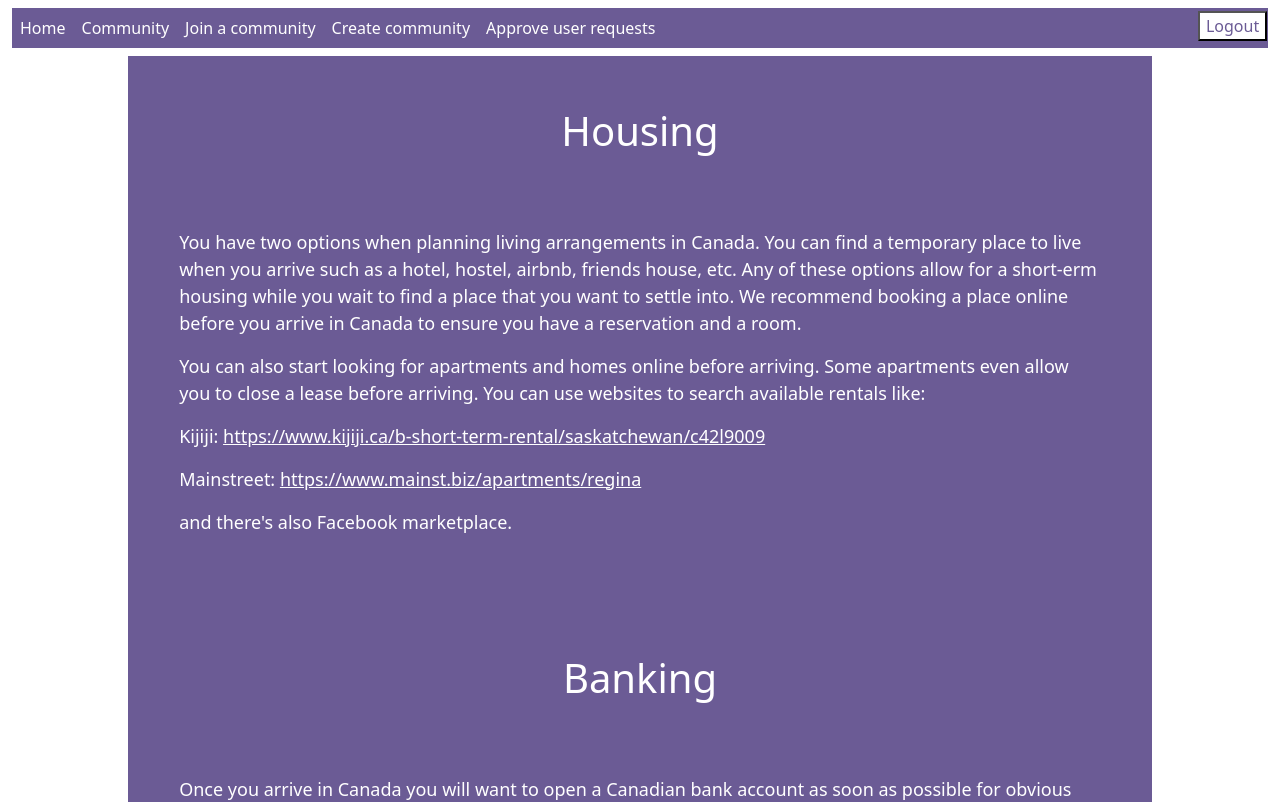
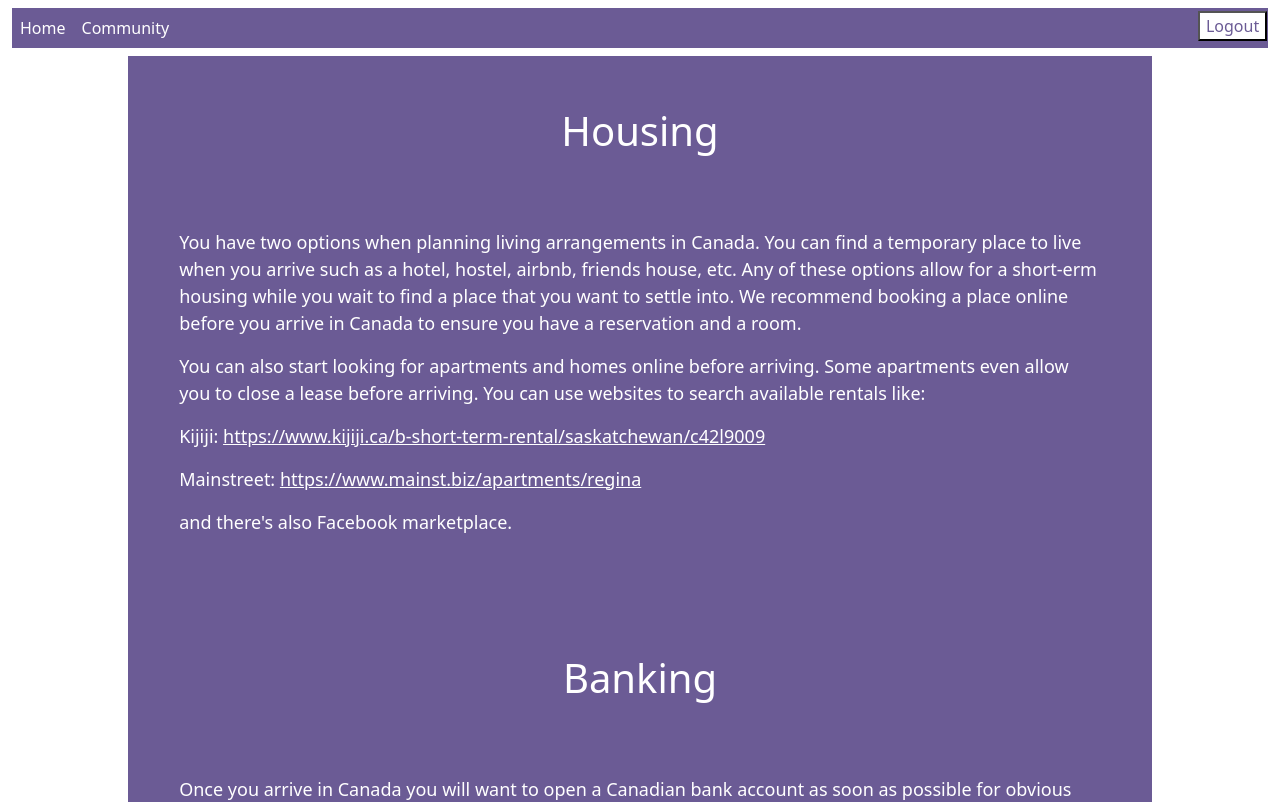
Before and after one commit to NikDev9/SettleGuide, a React (Create React App) app in the folder frontend/: page /info in a window 1280 px wide. Shown: the top 802 px of the page. Built offline with nearby package versions, Linux system fonts and the light colour scheme; what react-chatbot-kit would draw is missing.

Commit message:
admin header

```diff
--- a/frontend/src/components/Header.js
+++ b/frontend/src/components/Header.js
@@ -16,6 +16,7 @@ import Cookies from 'js-cookie';
 const Header = () => {
 
   const nav = useNavigate();
+  const isAdmin = Cookies.get('isAdmin');
 
   const logout = () => {
     Cookies.remove('userId');
@@ -23,6 +24,26 @@ const Header = () => {
     Cookies.remove('firstname');
     Cookies.remove('isAdmin');
     nav('/');
+  }
+
+  const renderAdmin = () => {
+
+    if(isAdmin == 1) {
+      return (
+        <div className='collapse navbar-collapse' id='navbarExample01'>
+          <MDBNavbarItem>
+            <MDBNavbarLink className="item" href='/join-community'>Join a community</MDBNavbarLink>
+          </MDBNavbarItem>
+          <MDBNavbarItem>
+            <MDBNavbarLink className="item" href='/create-community'>Create community</MDBNavbarLink>
+          </MDBNavbarItem>
+          <MDBNavbarItem>
+            <MDBNavbarLink className="item" href='/fetch-users'>Approve user requests</MDBNavbarLink>
+          </MDBNavbarItem>
+        </div>
+      );
+    }
+
   }
 
     return(
@@ -47,15 +68,7 @@ const Header = () => {
               <MDBNavbarItem>
                 <MDBNavbarLink className="item" href='/community'>Community</MDBNavbarLink>
               </MDBNavbarItem>
-              <MDBNavbarItem>
-                <MDBNavbarLink className="item" href='/join-community'>Join a community</MDBNavbarLink>
-              </MDBNavbarItem>
-              <MDBNavbarItem>
-                <MDBNavbarLink className="item" href='/create-community'>Create community</MDBNavbarLink>
-              </MDBNavbarItem>
-              <MDBNavbarItem>
-                <MDBNavbarLink className="item" href='/fetch-users'>Approve user requests</MDBNavbarLink>
-              </MDBNavbarItem>
+                { renderAdmin() }
               <MDBNavbarItem className="itemRight">
                 <button className="logout" onClick={() => {logout()}}>Logout</button>
               </MDBNavbarItem>
--- a/frontend/src/components/Login.js
+++ b/frontend/src/components/Login.js
@@ -31,10 +31,9 @@ const Login = (props) => {
     .then(res => {
          Cookies.set("userId", res.data.userId);
          Cookies.set("firstname", res.data.name);
-         Cookies.set("isAdmin", res.data.admin);
+         Cookies.set("isAdmin", res.data.isAdmin);
          Cookies.set("province", res.data.province);
-         console.log('cookie login: ', Cookies.get("userId"));
-         if(res.data.userId != '')
+         if(Cookies.get('userId') != '')
           nav('/home')
     })
   }
```
